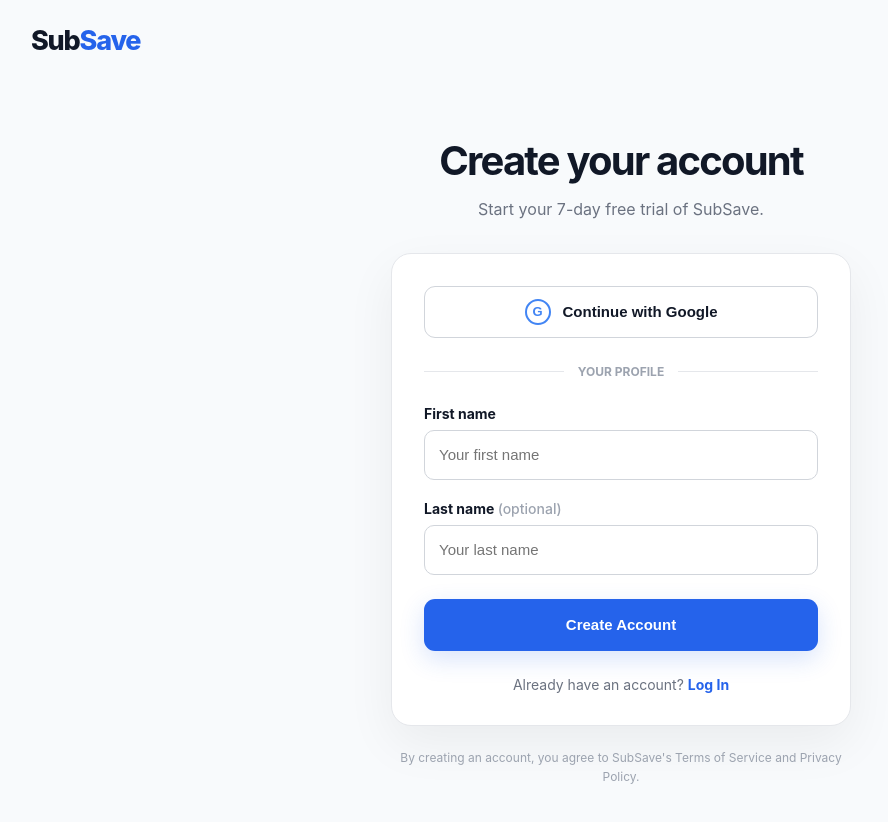
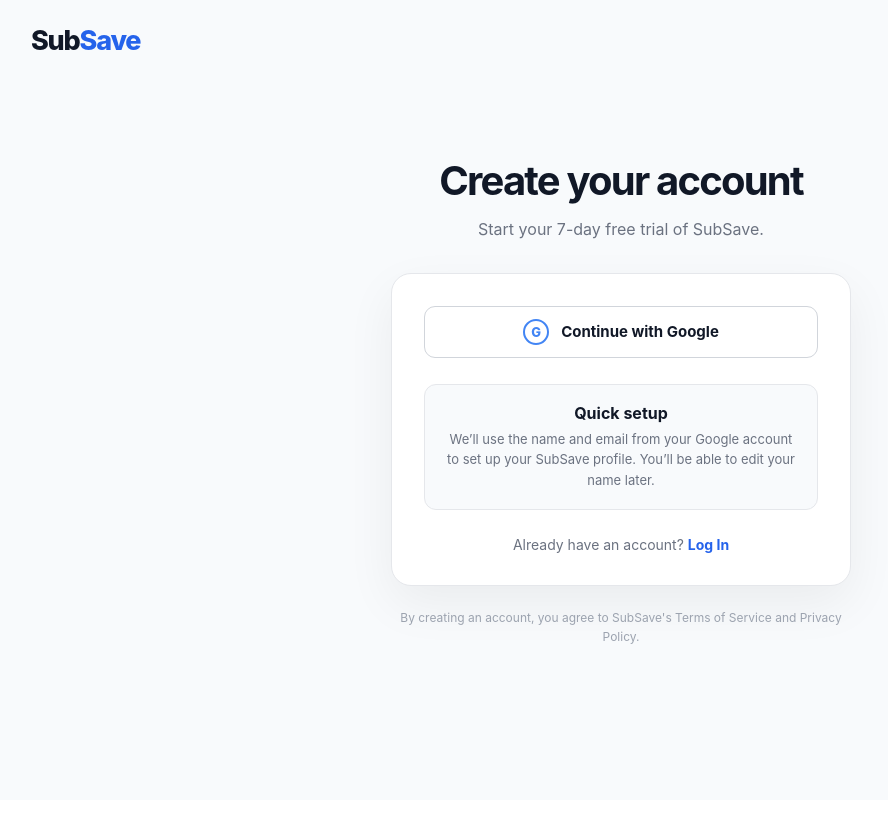
Before and after one commit to Channel-Stats/SubSave, a Next.js app: page /signup in a window 1280 px wide. Shown: the top 822 px of the page, without its empty margins (19-907 px from the left). After the commit the page ends 800 px from the top, so only its background shows below. Built offline with nearby package versions, Linux system fonts and the light colour scheme.

Commit message:
Update page.js

```diff
--- a/app/signup/page.js
+++ b/app/signup/page.js
@@ -12,11 +12,8 @@
         minHeight: "100vh",
         background: "#f8fafc",
         color: "#111827",
-        fontFamily:
-          '-apple-system, BlinkMacSystemFont, "Segoe UI", Arial, sans-serif',
       }}
     >
-      {/* TOP */}
       <nav
         style={{
           maxWidth: "1180px",
@@ -38,12 +35,11 @@
         </Link>
       </nav>
 
-      {/* SIGNUP AREA */}
       <section
         style={{
           display: "flex",
           justifyContent: "center",
-          padding: "55px 24px 100px",
+          padding: "75px 24px 100px",
         }}
       >
         <div
@@ -89,12 +85,12 @@
               boxShadow: "0 18px 50px rgba(0,0,0,0.06)",
             }}
           >
-            {/* GOOGLE BUTTON */}
-            <button
-              type="button"
+            <Link
+              href="/auth/google"
               style={{
                 width: "100%",
                 height: "52px",
+                boxSizing: "border-box",
                 background: "#ffffff",
                 color: "#111827",
                 border: "1px solid #d1d5db",
@@ -106,6 +102,7 @@
                 justifyContent: "center",
                 alignItems: "center",
                 gap: "12px",
+                textDecoration: "none",
               }}
             >
               <span
@@ -126,137 +123,46 @@
               </span>
 
               Continue with Google
-            </button>
+            </Link>
 
-            {/* DIVIDER */}
             <div
               style={{
-                display: "flex",
-                alignItems: "center",
-                gap: "14px",
-                margin: "26px 0",
+                marginTop: "26px",
+                background: "#f8fafc",
+                border: "1px solid #e5e7eb",
+                borderRadius: "12px",
+                padding: "18px",
+                textAlign: "center",
               }}
             >
               <div
                 style={{
-                  height: "1px",
-                  background: "#e5e7eb",
-                  flex: 1,
-                }}
-              />
-
-              <span
-                style={{
-                  color: "#9ca3af",
-                  fontSize: "12px",
                   fontWeight: "700",
+                  marginBottom: "6px",
                 }}
               >
-                YOUR PROFILE
-              </span>
+                Quick setup
+              </div>
 
               <div
                 style={{
-                  height: "1px",
-                  background: "#e5e7eb",
-                  flex: 1,
-                }}
-              />
-            </div>
-
-            {/* FIRST NAME */}
-            <label
-              style={{
-                display: "block",
-                fontSize: "14px",
-                fontWeight: "700",
-                marginBottom: "8px",
-              }}
-            >
-              First name
-            </label>
-
-            <input
-              type="text"
-              placeholder="Your first name"
-              style={{
-                boxSizing: "border-box",
-                width: "100%",
-                height: "50px",
-                border: "1px solid #d1d5db",
-                borderRadius: "10px",
-                padding: "0 14px",
-                fontSize: "15px",
-                outline: "none",
-                background: "#ffffff",
-                color: "#111827",
-                marginBottom: "20px",
-              }}
-            />
-
-            {/* LAST NAME */}
-            <label
-              style={{
-                display: "block",
-                fontSize: "14px",
-                fontWeight: "700",
-                marginBottom: "8px",
-              }}
-            >
-              Last name{" "}
-              <span
-                style={{
-                  color: "#9ca3af",
-                  fontWeight: "500",
+                  color: "#6b7280",
+                  fontSize: "13px",
+                  lineHeight: "1.6",
                 }}
               >
-                (optional)
-              </span>
-            </label>
-
-            <input
-              type="text"
-              placeholder="Your last name"
-              style={{
-                boxSizing: "border-box",
-                width: "100%",
-                height: "50px",
-                border: "1px solid #d1d5db",
-                borderRadius: "10px",
-                padding: "0 14px",
-                fontSize: "15px",
-                outline: "none",
-                background: "#ffffff",
-                color: "#111827",
-                marginBottom: "24px",
-              }}
-            />
-
-            {/* CONTINUE */}
-            <button
-              type="button"
-              style={{
-                width: "100%",
-                height: "52px",
-                border: "none",
-                borderRadius: "11px",
-                background: "#2563eb",
-                color: "#ffffff",
-                fontSize: "15px",
-                fontWeight: "700",
-                cursor: "pointer",
-                boxShadow: "0 8px 24px rgba(37,99,235,0.18)",
-              }}
-            >
-              Create Account
-            </button>
+                We’ll use the name and email from your Google account to set
+                up your SubSave profile. You’ll be able to edit your name
+                later.
+              </div>
+            </div>
 
             <p
               style={{
                 textAlign: "center",
                 color: "#6b7280",
                 fontSize: "14px",
-                margin: "25px 0 0",
+                margin: "26px 0 0",
               }}
             >
               Already have an account?{" "}
@@ -282,8 +188,8 @@
               marginTop: "22px",
             }}
           >
-            By creating an account, you agree to SubSave's Terms of Service
-            and Privacy Policy.
+            By creating an account, you agree to SubSave&apos;s Terms of
+            Service and Privacy Policy.
           </p>
         </div>
       </section>
```
